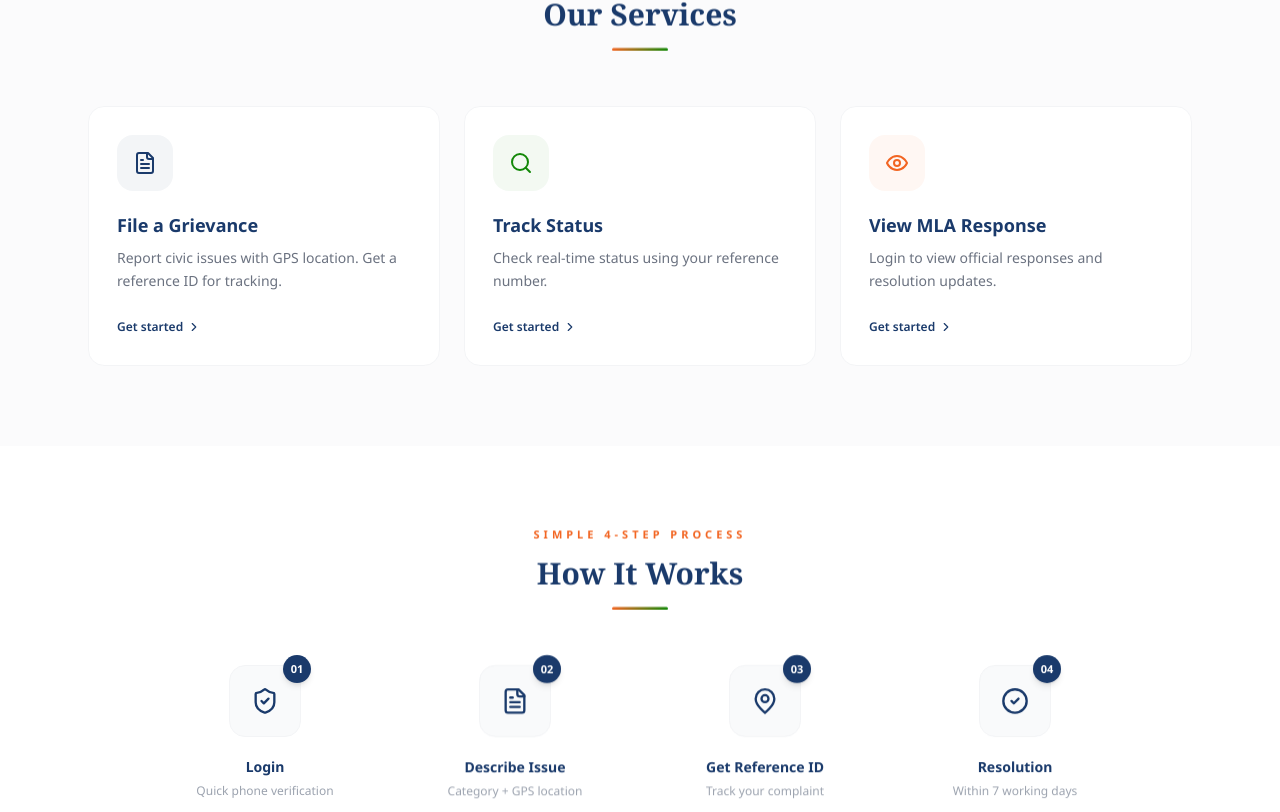
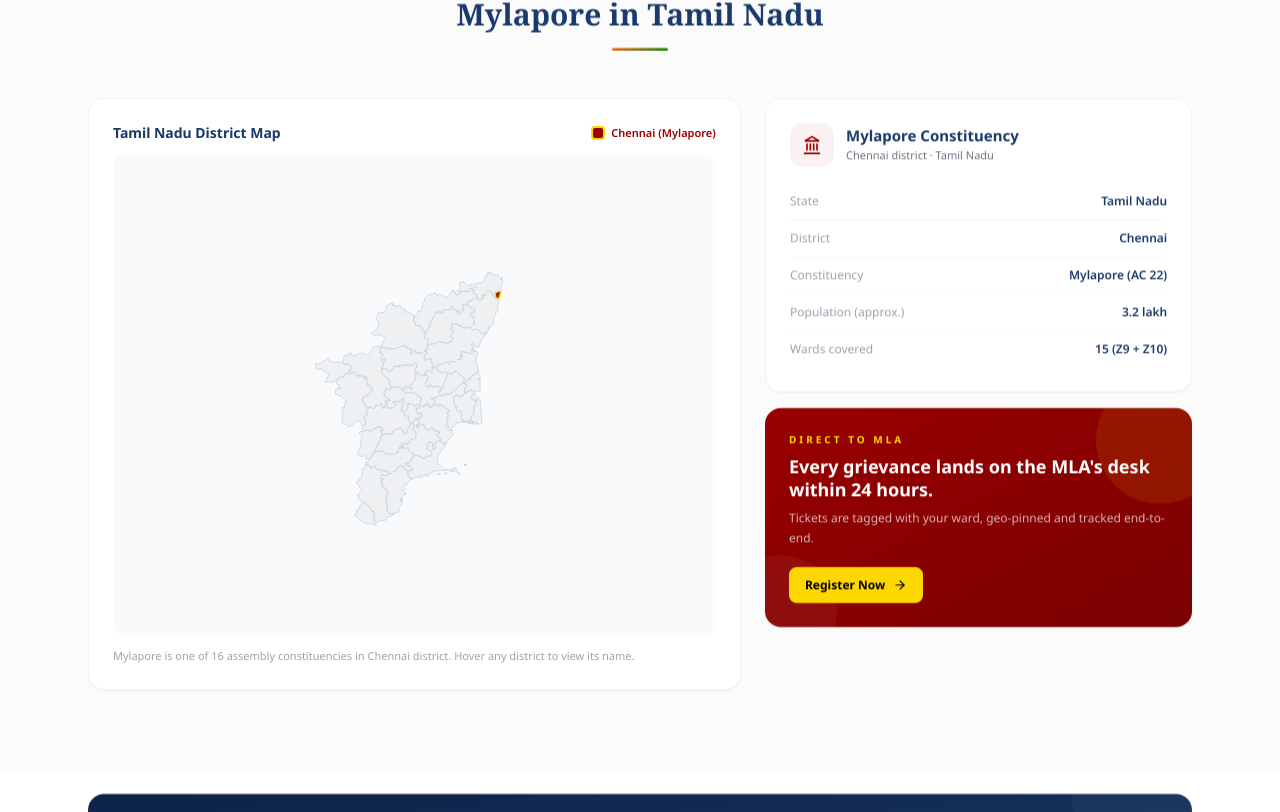
Before and after one commit to nexoventlabs-official/TVK-MLA-Support, a React (Vite) app in the folder grievance-portal/: page / in a window 1280 px wide. Shown: the part 828-1640 px from the top of the page. Built offline with nearby package versions, Linux system fonts and the light colour scheme; no server answers.

Commit message:
portal: remove Services + How It Works sections from landing page

```diff
--- a/grievance-portal/src/pages/LandingPage.jsx
+++ b/grievance-portal/src/pages/LandingPage.jsx
@@ -130,69 +130,6 @@ export default function LandingPage() {
 
             </div>
 
-          </div>
-        </div>
-      </section>
-
-      {/* ═══════ SERVICES ═══════ */}
-      <section className="py-20 bg-gray-50/70">
-        <div className="max-w-6xl mx-auto px-6">
-          <div className="text-center mb-14 rv rv-up">
-            <p className="text-[11px] font-bold text-saffron uppercase tracking-[4px] mb-3">{t('whatYouCanDo')}</p>
-            <h2 className="text-2xl md:text-3xl font-bold font-serif text-navy">{t('ourServices')}</h2>
-            <div className="section-line mx-auto mt-4" />
-          </div>
-
-          <div className="grid md:grid-cols-2 lg:grid-cols-3 gap-6">
-            {[
-              { Icon: FileText, title: t('fileGrievance'), desc: t('fileGrievanceDesc'), color: 'navy', to: '/grievance' },
-              { Icon: Search, title: t('trackStatus'), desc: t('trackStatusDesc'), color: 'tvk-green', to: '/track' },
-              { Icon: Eye, title: t('viewResponse'), desc: t('viewResponseDesc'), color: 'saffron', to: '/my-grievances' },
-            ].map((s, i) => (
-              <div key={i} className={`rv rv-up bg-white rounded-2xl p-7 border border-gray-100 cursor-pointer group lift`} data-d={i + 1} onClick={() => go(s.to)}>
-                <div className={`icon-box w-14 h-14 rounded-2xl bg-${s.color}/5 flex items-center justify-center mb-5 group-hover:bg-${s.color} group-hover:shadow-lg`}>
-                  <s.Icon className={`w-6 h-6 text-${s.color} group-hover:text-white transition-colors`} />
-                </div>
-                <h3 className="font-bold text-navy text-lg mb-2">{s.title}</h3>
-                <p className="text-sm text-gray-500 leading-relaxed mb-5">{s.desc}</p>
-                <span className="inline-flex items-center text-xs font-semibold text-navy group-hover:text-saffron transition-colors">
-                  {t('getStarted')} <ChevronRight className="w-3.5 h-3.5 ml-1 group-hover:translate-x-1 transition-transform" />
-                </span>
-              </div>
-            ))}
-          </div>
-        </div>
-      </section>
-
-      {/* ═══════ HOW IT WORKS ═══════ */}
-      <section className="py-20 bg-white">
-        <div className="max-w-5xl mx-auto px-6">
-          <div className="text-center mb-14 rv rv-up">
-            <p className="text-[11px] font-bold text-saffron uppercase tracking-[4px] mb-3">{t('simpleProcess')}</p>
-            <h2 className="text-2xl md:text-3xl font-bold font-serif text-navy">{t('howItWorks')}</h2>
-            <div className="section-line mx-auto mt-4" />
-          </div>
-
-          <div className="grid grid-cols-2 md:grid-cols-4 gap-8 md:gap-6">
-            {[
-              { n: '01', Icon: ShieldCheck, t: t('step1'), d: t('step1Desc') },
-              { n: '02', Icon: FileText, t: t('step2'), d: t('step2Desc') },
-              { n: '03', Icon: MapPin, t: t('step3'), d: t('step3Desc') },
-              { n: '04', Icon: CheckCircle2, t: t('step4'), d: t('step4Desc') },
-            ].map((s, i) => (
-              <div key={i} className="rv rv-up text-center" data-d={i + 1}>
-                <div className="relative inline-block mb-5">
-                  <div className="w-18 h-18 w-[72px] h-[72px] rounded-2xl bg-gray-50 border border-gray-100 flex items-center justify-center mx-auto">
-                    <s.Icon className="w-7 h-7 text-navy" />
-                  </div>
-                  <span className="absolute -top-2.5 -right-2.5 w-7 h-7 rounded-full bg-navy text-white text-[11px] font-bold flex items-center justify-center shadow-md">
-                    {s.n}
-                  </span>
-                </div>
-                <h4 className="font-bold text-sm text-navy mb-1">{s.t}</h4>
-                <p className="text-xs text-gray-400 leading-relaxed">{s.d}</p>
-              </div>
-            ))}
           </div>
         </div>
       </section>
```
